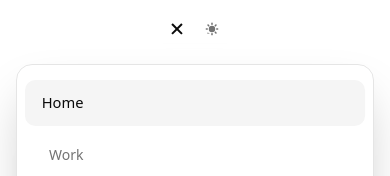
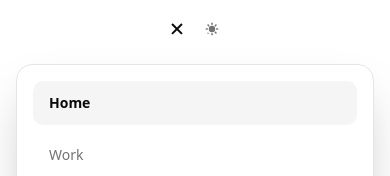
Before and after one commit to edgarcnp/edgarcnp-dev, a Next.js app: page / in a window 390 px wide. Both pictures are taken after a click on the button 177 px from the left and 29 px from the top of the page. Shown: the top 176 px of the page. Built offline with nearby package versions, Linux system fonts and the light colour scheme.

Commit message:
fix: navbar animation

```diff
--- a/components/navbar.tsx
+++ b/components/navbar.tsx
@@ -89,15 +89,15 @@ export function Navbar({ activeSection, isDark, onThemeToggle, onNavigate }: Nav
                         >
                             <div className="relative w-3.5 h-3.5 translate-y-[0.06rem]">
                                 <span
-                                    className={`absolute top-0 left-0 w-full h-0.5 bg-current transition-theme ${isMobileMenuOpen ? 'rotate-45 translate-y-1.25' : 'translate-y-0'
+                                    className={`absolute top-0 left-0 w-full h-0.5 bg-current transition-transform duration-300 ease-in-out ${isMobileMenuOpen ? 'rotate-45 translate-y-1.25' : 'translate-y-0'
                                         }`}
                                 />
                                 <span
-                                    className={`absolute top-1.25 left-0 w-full h-0.5 bg-current transition-theme ${isMobileMenuOpen ? 'opacity-0' : 'opacity-100'
+                                    className={`absolute top-1.25 left-0 w-full h-0.5 bg-current transition-opacity duration-300 ease-in-out ${isMobileMenuOpen ? 'opacity-0' : 'opacity-100'
                                         }`}
                                 />
                                 <span
-                                    className={`absolute top-2.5 left-0 w-full h-0.5 bg-current transition-theme ${isMobileMenuOpen ? '-rotate-45 -translate-y-1.25' : 'translate-y-0'
+                                    className={`absolute top-2.5 left-0 w-full h-0.5 bg-current transition-transform duration-300 ease-in-out ${isMobileMenuOpen ? '-rotate-45 -translate-y-1.25' : 'translate-y-0'
                                         }`}
                                 />
                             </div>
@@ -184,29 +184,26 @@ export function Navbar({ activeSection, isDark, onThemeToggle, onNavigate }: Nav
                 </div>
             </nav>
 
-            {/* Mobile Menu Overlay */}
-            {(isMobileMenuOpen || isAnimating) && (
-                <div className="fixed inset-0 z-40 sm:hidden">
+            {/* Mobile Menu Overlay - Always in DOM for smooth animations */}
+            <div className={`fixed inset-0 z-40 sm:hidden ${isMobileMenuOpen || isAnimating ? 'opacity-100' : 'opacity-0 pointer-events-none'}`} style={{ visibility: isMobileMenuOpen || isAnimating ? 'visible' : 'hidden' }}>
                 <div
-                        className={`fixed inset-0 bg-background/80 backdrop-blur-sm transition-theme ${isMobileMenuOpen && !isAnimating ? 'opacity-100' : 'opacity-0'
+                    className={`fixed inset-0 bg-background/80 backdrop-blur-sm transition-opacity duration-300 ease-out ${isMobileMenuOpen ? 'opacity-100' : 'opacity-0'
                         }`}
                     onClick={closeMobileMenu}
                 />
-                    <div className={`fixed top-16 left-4 right-4 bg-background/95 backdrop-blur-md border border-border rounded-2xl shadow-2xl transition-theme transform ${isMobileMenuOpen && !isAnimating ? 'translate-y-0 opacity-100 scale-100' : 'translate-y-4 opacity-0 scale-95'
-                        }`}>
+                <div
+                    className={`fixed top-16 left-4 right-4 bg-background/95 backdrop-blur-md border border-border rounded-2xl shadow-2xl transition-all duration-300 ease-out ${isMobileMenuOpen ? 'translate-y-0 opacity-100 scale-100' : '-translate-y-2 opacity-0 scale-95'
+                        }`}
+                >
                     <div className="p-4 space-y-2">
                         {NAVBAR_SECTIONS.map((section, index) => (
                             <button
                                 key={section.id}
                                 onClick={() => handleMobileNavigation(section.id)}
-                                    className={`w-full text-left px-4 py-3 rounded-lg text-sm font-medium transition-theme transform ${activeSection === section.id
-                                        ? "text-foreground bg-muted scale-105"
-                                        : "text-muted-foreground hover:text-foreground hover:bg-muted/50 hover:scale-105"
+                                className={`w-full text-left px-4 py-3 rounded-lg text-sm font-medium transition-theme ${activeSection === section.id
+                                    ? "text-foreground bg-accent font-semibold"
+                                    : "text-muted-foreground hover:text-foreground hover:bg-muted/50"
                                     }`}
-                                    style={{
-                                        animationDelay: `${index * 50}ms`,
-                                        animation: isMobileMenuOpen && !isAnimating ? 'slideInUp 0.3s ease-out forwards' : 'none'
-                                    }}
                             >
                                 {section.label}
                             </button>
@@ -215,11 +212,7 @@ export function Navbar({ activeSection, isDark, onThemeToggle, onNavigate }: Nav
                             href="https://status.edgarcnp.dev"
                             target="_blank"
                             rel="noopener noreferrer"
-                                className="flex items-center gap-2 w-full text-left px-4 py-3 rounded-lg text-sm font-medium text-muted-foreground hover:text-foreground hover:bg-muted/50 transition-theme transform hover:scale-105"
-                                style={{
-                                    animationDelay: `${NAVBAR_SECTIONS.length * 50}ms`,
-                                    animation: isMobileMenuOpen && !isAnimating ? 'slideInUp 0.3s ease-out forwards' : 'none'
-                                }}
+                            className="flex items-center gap-2 w-full text-left px-4 py-3 rounded-lg text-sm font-medium text-muted-foreground hover:text-foreground hover:bg-muted/50 transition-theme"
                         >
                             Status
                             <svg
@@ -239,7 +232,6 @@ export function Navbar({ activeSection, isDark, onThemeToggle, onNavigate }: Nav
                     </div>
                 </div>
             </div>
-            )}
         </>
     )
 }
--- a/package.json
+++ b/package.json
@@ -1,6 +1,6 @@
 {
     "name": "edgarcnp-dev",
-    "version": "1.2.0",
+    "version": "1.3.0",
     "private": true,
     "scripts": {
         "build": "next build",
```
Lines whose indentation alone changed are shown as unchanged.
